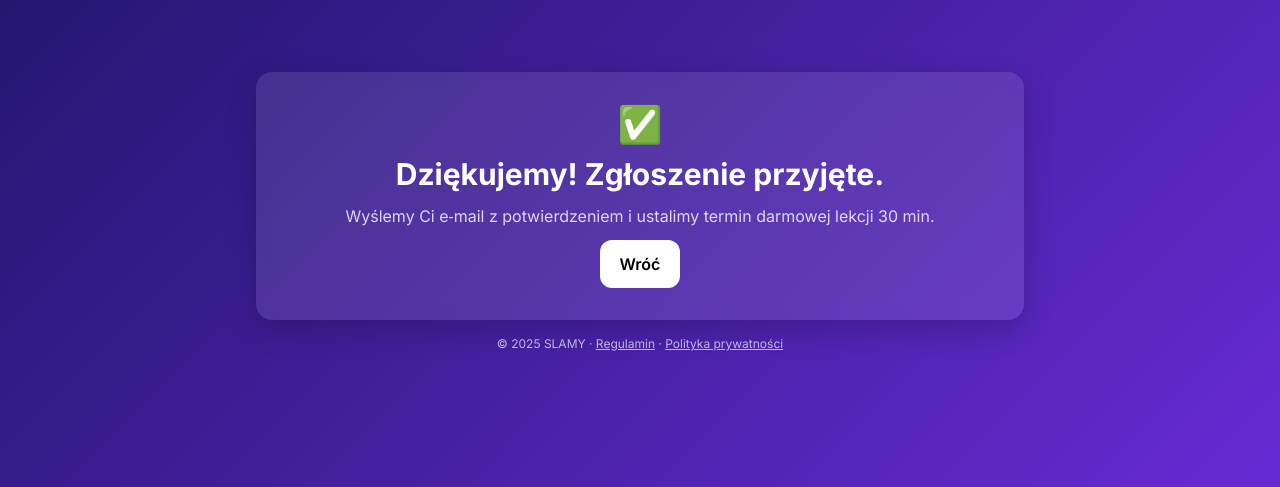
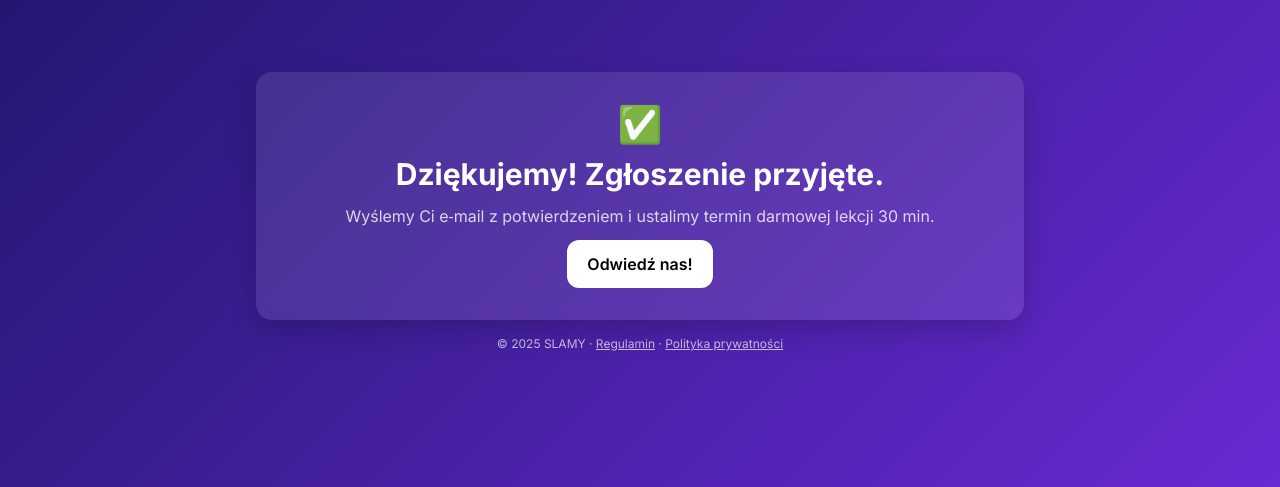
Before and after one commit to elodamiano/darmowa-lekcja, a Flask app: page /dziekujemy in a window 1280 px wide. Shown: the part 220-707 px from the top of the page. Run offline with Flask 3, Linux system fonts and the light colour scheme; some libraries are stand-ins or nearby versions.

Commit message:
zmiana buttona

```diff
--- a/templates/thanks.html
+++ b/templates/thanks.html
@@ -5,6 +5,6 @@
     <div class="text-4xl">✅</div>
     <h1 class="text-2xl md:text-3xl font-bold">Dziękujemy! Zgłoszenie przyjęte.</h1>
     <p class="text-white/80">Wyślemy Ci e‑mail z potwierdzeniem i ustalimy termin darmowej lekcji 30 min.</p>
-    <a href="/darmowa-lekcja" class="inline-flex items-center justify-center rounded-xl bg-white text-black font-semibold px-5 py-3 hover:opacity-90 transition mt-2">Wróć</a>
+    <a href="https://slamy.online/" class="inline-flex items-center justify-center rounded-xl bg-white text-black font-semibold px-5 py-3 hover:opacity-90 transition mt-2">Odwiedź nas!</a>
   </div>
 {% endblock %}
```
